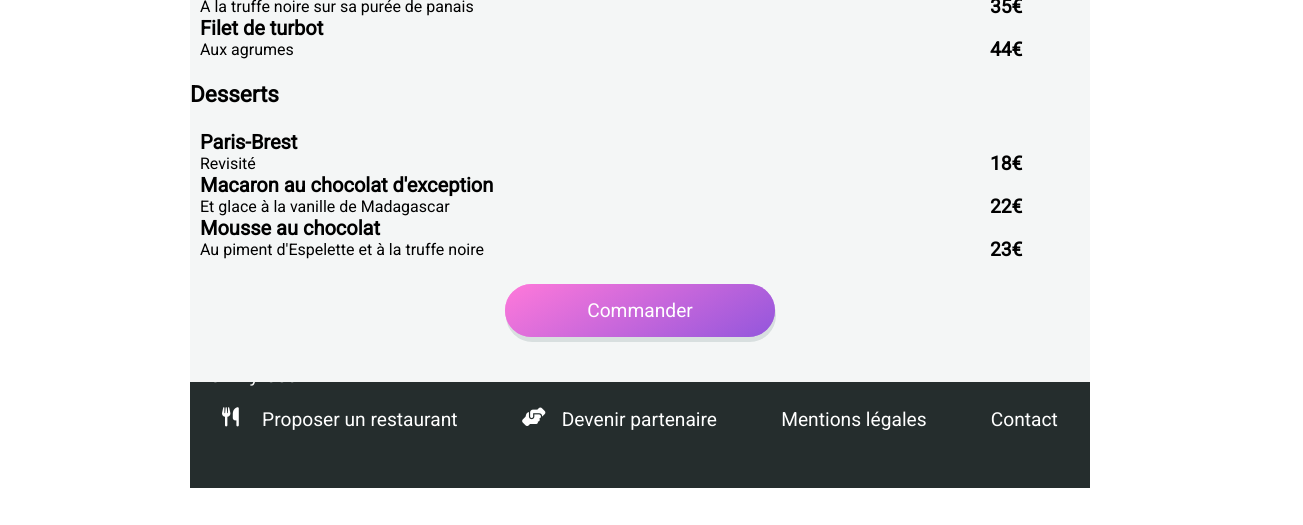
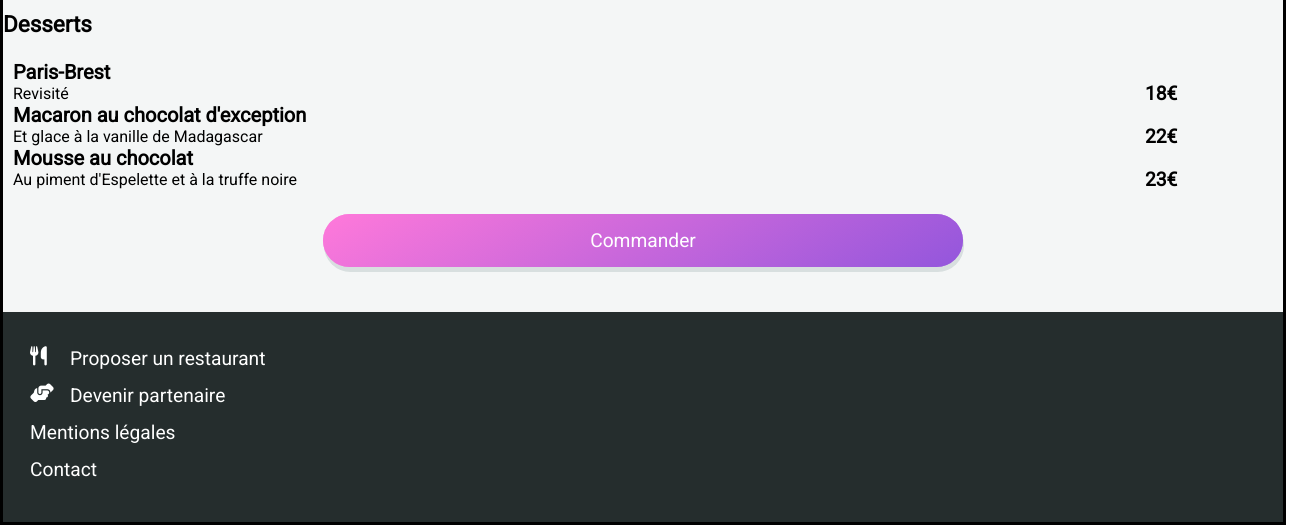
Before and after one commit to sonar888/EvelyneArits_3_23022021, a website: page menus/a_la_francaise.html in a window 1280 px wide. Shown: the part 793-1318 px from the top of the page, 1303 px wide, since content can reach past the window. Before the commit the page ends 1281 px from the top, so only its background shows below. Drawn offline with Linux system fonts and the light colour scheme; a web font is replaced by a local one.

Commit message:
loading screen positions fixed
and removed media queries

```diff
--- a/sass/base/__base.scss
+++ b/sass/base/__base.scss
@@ -2,25 +2,30 @@
 
 body {
     width: 100%;
-    max-width: $mobile-width;
+    height: fit-content;
+    // max-width: $mobile-width + 10px;
     margin: auto;
-    //border: solid black;
+    border: solid black;
     font-size: 1rem;
-
+    @include flex;
     @include p_font;
-    @include desktop{
-        min-width: 900px;
-    }
-    @include tablet{
-        max-width: #{$desktop-width};
-        min-width: 900px;
-    }
+    @include flex;
 }
 
+
+
 .loading-page {
-    height: 100px;
-    width: 100%;
+    top: 50%;
+    left: 50%;
+    position: fixed;
+    transform: translate(-50%, -50%);
+    width: $mobile-width;
+    height: 3000px;
     background-color: $third-color;
+    display: flex;
+    align-items: center;
+    justify-content: center;
+    // animation: fadeout 0ms 1s infinite both;
     & .loader {
         width: 50px;
         height: 50px;
@@ -42,8 +47,9 @@ body {
             right: -6px;
             border-radius: 50px;
             border: 6px solid transparent;
-            border-top-color: black;
+            border-top-color: darken($background-color, 20%);
             animation: spin linear 3000ms both;
+
         }
     }
 }
@@ -53,21 +59,30 @@ body {
     100% { transform: rotate(1080deg)}
 }
 
+@keyframes fadeout {
+	0% {opacity: 1;}
+	100% {opacity: 0;}
+}
+
 .content {
     position: absolute;
     top: 0;
-    left: 0;
+    // left: 0;
     animation: loaded 0ms both;
-    animation-delay: 3000ms;
+    animation-delay: 1000ms;
+    max-width: $mobile-width;
+    // display: block;
+    margin: 0 auto;
+    // text-align: center;
 }
 
 @keyframes loaded{
     0% {
-        transform: translateX(-9999px);
+    transform: translateX(-9999px);
+}
+100% {
+    transform: translateX(0);
     }
-    100% {
-        transform: translateX(0);
-        }
 }
 
 h1 {
@@ -75,14 +90,8 @@ h1 {
     /* offset-x | offset-y | blur-radius | color */
     box-shadow: 0px 5px 5px darken($color: $background-color, $amount: 30%);
     background-color: white;
-    @include desktop{
-        font-size: 3rem;
-        padding: 40px 0;
-    }
-    @include tablet{
-        font-size: 3rem;
-        padding: 40px 0;
-    }
+
+
 }
 
 
@@ -90,4 +99,5 @@ h1 {
 
 footer {
     @include footer;
+
 }
--- a/sass/components/__components.scss
+++ b/sass/components/__components.scss
@@ -55,12 +55,7 @@
     & ol {
         list-style: none;
         counter-reset: customised-counter;
-        @include desktop{
-            @include flex(row);
-        }
-        @include tablet{
-            @include flex(row);
-        }
+
 
 
         & li {
@@ -76,18 +71,7 @@
             box-shadow: 0px 5px 10px darken($color: $background-color, $amount: 20%);
             transition: 250ms;
 
-            @include desktop{
-                display: flex;
-                justify-content: space-evenly;
-                border: solid green;
-                width: 30%;
 
-            }
-            @include tablet{
-                display: flex;
-                justify-content: space-evenly;
-                border: solid green;
-                width: 30%;
 
             }
             &:hover {
@@ -118,16 +102,7 @@
                 // border: solid blue;
                 size: $p_size;
                 padding: 15px 0 15px 40px;
-                @include desktop{
-                  padding: 0;
-                  justify-content: space-between;
-                  border: solid red;
-                }
-                @include tablet{
-                    padding: 0;
-                    justify-content: space-between;
-                    border: solid red;
-                  }
+
 
 
             }
@@ -137,13 +112,13 @@
                 font-weight: normal;
                 border: solid red;
 
-            }
+        }
 
 
-        }
+     }
 
-    }
 }
+
 
 
 
@@ -155,16 +130,7 @@
     }
 
     &__container {
-        @include desktop{
-            @include flex (row);
-            width: 100%;
-            flex-wrap: wrap;
-        }
-        @include tablet{
-            @include flex (row);
-            width: 100%;
-            flex-wrap: wrap;
-        }
+        border: solid;
 
     }
 
@@ -176,12 +142,7 @@
         height: 250px;
         margin: 0 auto 60px auto;
         border: solid blue;
-        @include desktop{
-            width: 40%;
-        }
-        @include tablet{
-            width: 40%;
-        }
+
 
 
         &--new {
--- a/sass/layout/__layout.scss
+++ b/sass/layout/__layout.scss
@@ -21,14 +21,7 @@
             box-shadow: none;
             width: 100%;
             background-color: transparent;
-            @include desktop{
-                font-size: 3rem;
-                padding: 40px 0;
-            }
-            @include tablet{
-                font-size: 2rem;
-                padding: 40px 0;
-            }
+
         }
     }
 
@@ -38,14 +31,7 @@
         max-height: 280px;
         width:  100%;
         object-fit: cover;
-        @include desktop{
-            height: auto;
-            min-height: 280px;
-        }
-        @include tablet{
-            height: auto;
-            min-height: 280px;
-        }
+
     }
 }
 
--- a/sass/page/__page.scss
+++ b/sass/page/__page.scss
@@ -17,16 +17,7 @@
         align-items: baseline;
         justify-content: space-around;
         width: 100%;
-        @include desktop{
-            width: 60%;
-            margin: auto
 
-        }
-        @include tablet{
-            width: 60%;
-            margin: auto
-
-        }
 
         & h2 {
             @include h2_font;
@@ -45,12 +36,7 @@
 
     }
     &__section {
-        @include desktop {
-            width: 30%;
-        }
-        @include tablet {
-            width: 30%;
-        }
+        border: solid;
         &--h3 {
             color: black ;
             border-bottom: $third-color solid;
@@ -154,21 +140,7 @@
     }
 
     &__container {
-        @include desktop{
-            @include flex(row);
-            width: 100%;
-            border: solid red;
-            justify-content: space-between;
-            align-items: baseline;
-        }
-
-        @include tablet{
-            @include flex(row);
-            width: 100%;
-            border: solid red;
-            justify-content: space-between;
-            align-items: baseline;
-        }
+        border: solid;
     }
 
     &__btn {
@@ -178,12 +150,7 @@
             @include p_font (white);
             margin: 25px auto;
             width: 50%;
-            @include desktop{
-                width: 30%;
-            }
-            @include tablet{
-                width: 30%;
-            }
+
         }
     }
 
--- a/sass/utils/__mixins.scss
+++ b/sass/utils/__mixins.scss
@@ -96,9 +96,7 @@
     margin: 0 ;
     width: 100%;
     padding: 15px 0;
-    @include desktop{
-        padding: 25px 0;
-    }
+
     & h2 {
         @include OMF;
         @include footer_align;
@@ -106,11 +104,7 @@
 
     & ul {
        @include footer_align;
-       @include desktop{
-           @include flex(row);
-           justify-content: space-around;
-           padding-bottom: 25px;
-       }
+
     }
 
     & .__list {
@@ -137,19 +131,19 @@
     border-radius: 20px 20px 0 0;
 }
 
-$tablet-width: 768px;
-$desktop-width: 1024px;
-$mobile-width: 415px;
+// $tablet-width: 768px;
+// $desktop-width: 1024px;
+$mobile-width: 450px;
 
 
-@mixin tablet {
-  @media (min-width: #{$mobile-width + 1px}) and (max-width: #{$desktop-width - 1px}) {
-    @content;
-  }
-}
+// @mixin tablet {
+//   @media (min-width: #{$mobile-width + 1px}) and (max-width: #{$desktop-width - 1px}) {
+    // @content;
+//   }
+// }
 
-@mixin desktop {
-    @media (min-width: #{$desktop-width}) {
-      @content;
-    }
-  }
+// @mixin desktop {
+//     @media (min-width: #{$desktop-width}) {
+//       @content;
+//     }
+//   }
```
Also changed, not shown: index.html (+3 -2 lines), public/css/style.css, 1 other file.
